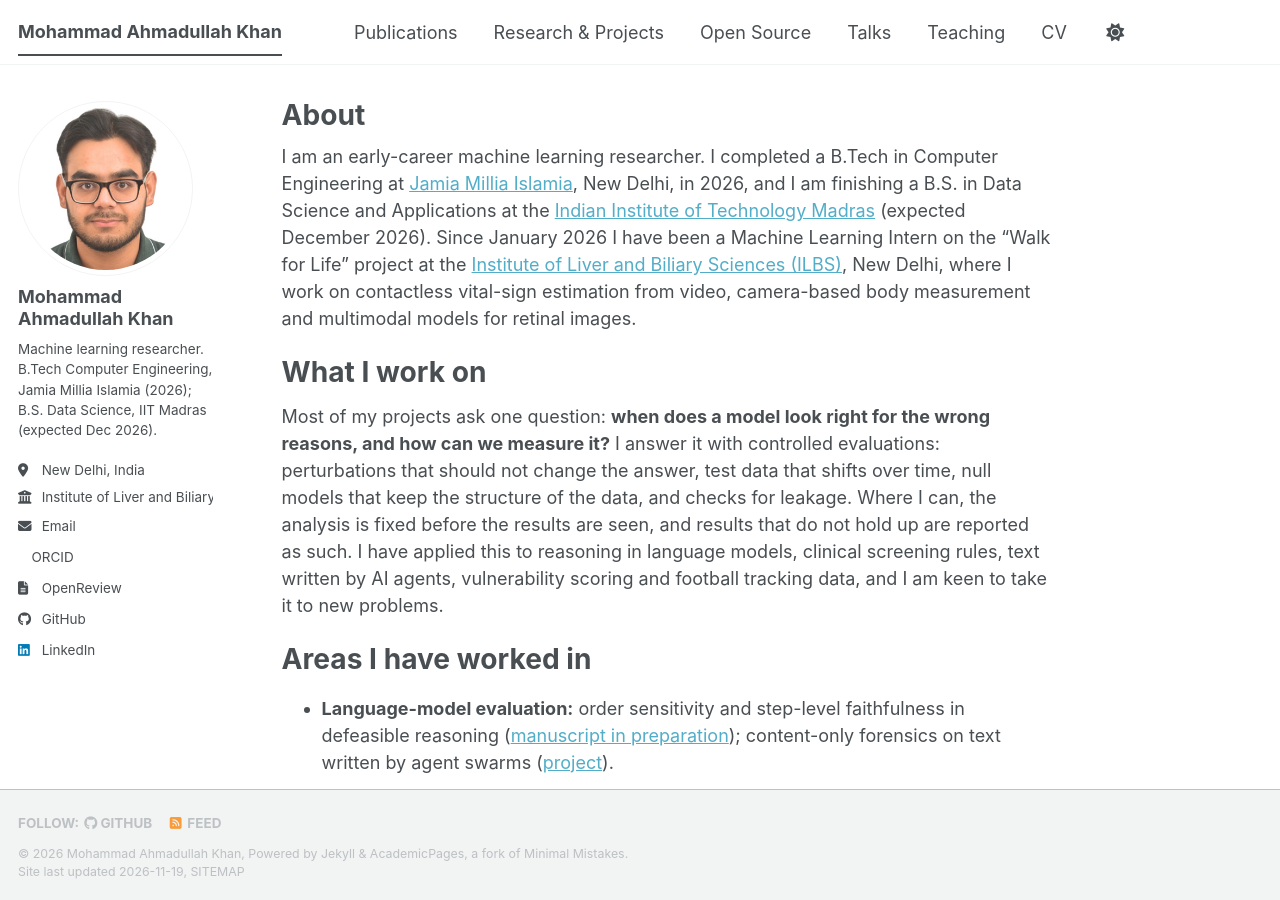
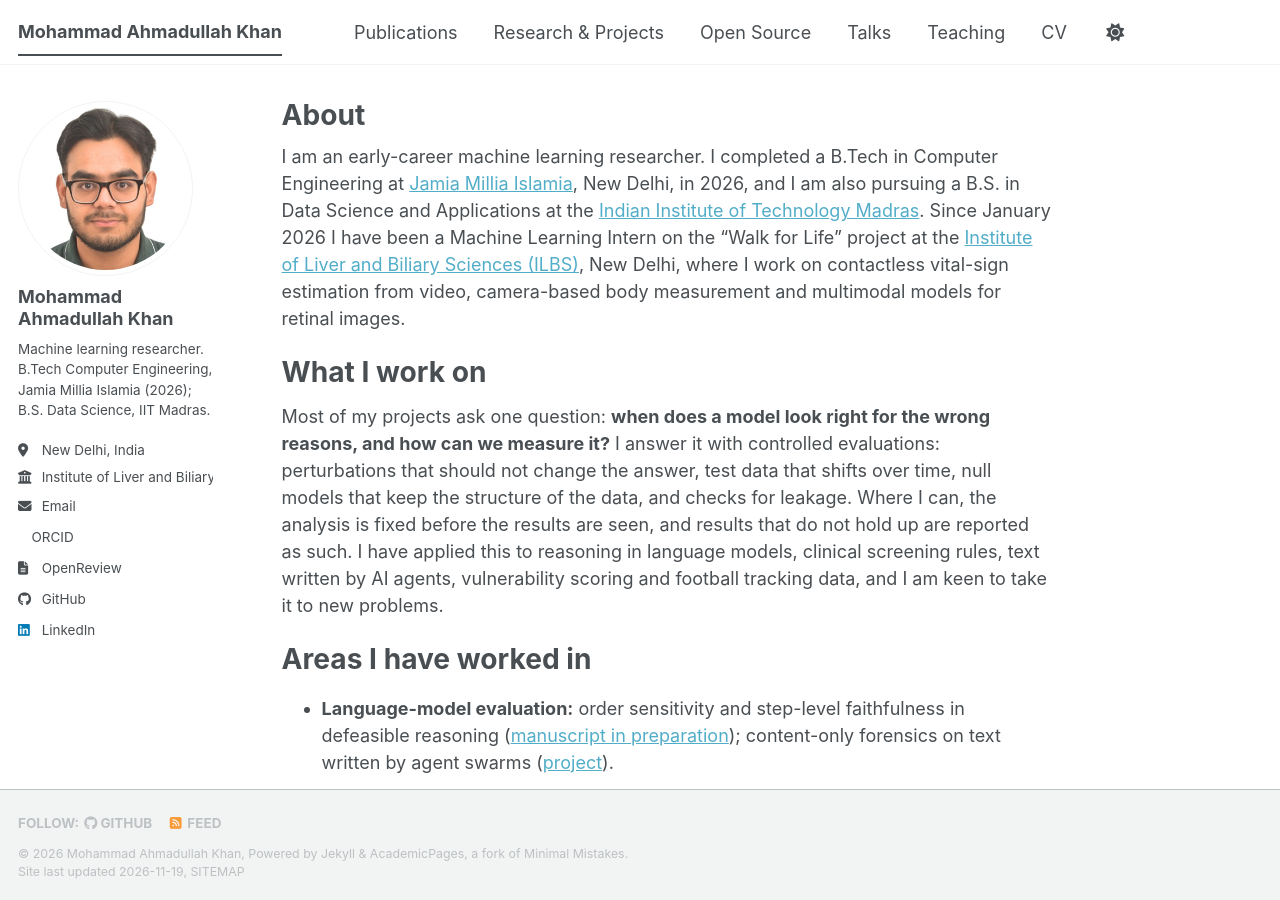
Before and after one commit to MAUK9086/MAUK9086.github.io, a Jekyll site: the page built from _pages/about.md, in a window 1280 px wide and 900 px high. Built offline with Jekyll 4.4.1, drawn with Linux system fonts in a browser that asks for light colours; a style sheet for code colours, icons or effects is not loaded; some of the changed text lies outside the part shown.

Commit message:
Remove the IIT Madras end date across the site and CV

```diff
--- a/_config.yml
+++ b/_config.yml
@@ -26,7 +26,7 @@ author:
   avatar           : "profile.jpg"
   name             : "Mohammad Ahmadullah Khan"
   pronouns         : # example: "she/her"
-  bio              : "Machine learning researcher. B.Tech Computer Engineering, Jamia Millia Islamia (2026); B.S. Data Science, IIT Madras (expected Dec 2026)."
+  bio              : "Machine learning researcher. B.Tech Computer Engineering, Jamia Millia Islamia (2026); B.S. Data Science, IIT Madras."
   location         : "New Delhi, India"
   employer         : "Institute of Liver and Biliary Sciences (ILBS)"
   uri              : # URL
--- a/_pages/about.md
+++ b/_pages/about.md
@@ -7,7 +7,7 @@ redirect_from:
   - /about.html
 ---
 
-I am an early-career machine learning researcher. I completed a B.Tech in Computer Engineering at [Jamia Millia Islamia](https://jmi.ac.in), New Delhi, in 2026, and I am finishing a B.S. in Data Science and Applications at the [Indian Institute of Technology Madras](https://study.iitm.ac.in/ds/) (expected December 2026). Since January 2026 I have been a Machine Learning Intern on the "Walk for Life" project at the [Institute of Liver and Biliary Sciences (ILBS)](https://www.ilbs.in), New Delhi, where I work on contactless vital-sign estimation from video, camera-based body measurement and multimodal models for retinal images.
+I am an early-career machine learning researcher. I completed a B.Tech in Computer Engineering at [Jamia Millia Islamia](https://jmi.ac.in), New Delhi, in 2026, and I am also pursuing a B.S. in Data Science and Applications at the [Indian Institute of Technology Madras](https://study.iitm.ac.in/ds/). Since January 2026 I have been a Machine Learning Intern on the "Walk for Life" project at the [Institute of Liver and Biliary Sciences (ILBS)](https://www.ilbs.in), New Delhi, where I work on contactless vital-sign estimation from video, camera-based body measurement and multimodal models for retinal images.
 
 What I work on
 ======
@@ -34,7 +34,7 @@ News
 
 Education
 ======
-- **B.S. in Data Science and Applications**, Indian Institute of Technology Madras, 2023 – Dec 2026 (expected)
+- **B.S. in Data Science and Applications**, Indian Institute of Technology Madras, 2023 – present
 - **B.Tech in Computer Engineering**, Jamia Millia Islamia, New Delhi, 2022 – 2026. CGPA 8.70 / 10
 
 Selected honours
```
Also changed, not shown: _pages/cv.md (+1 -1 lines), 1 other file.
